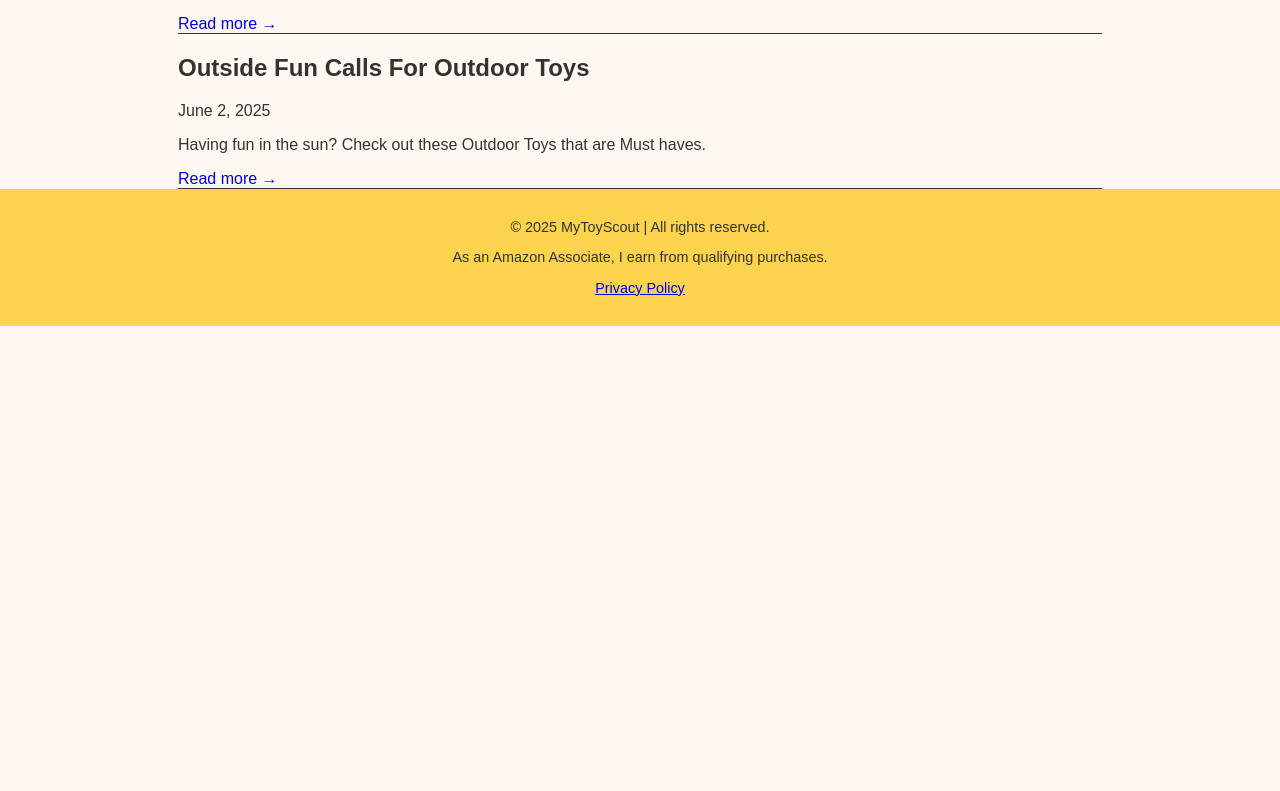
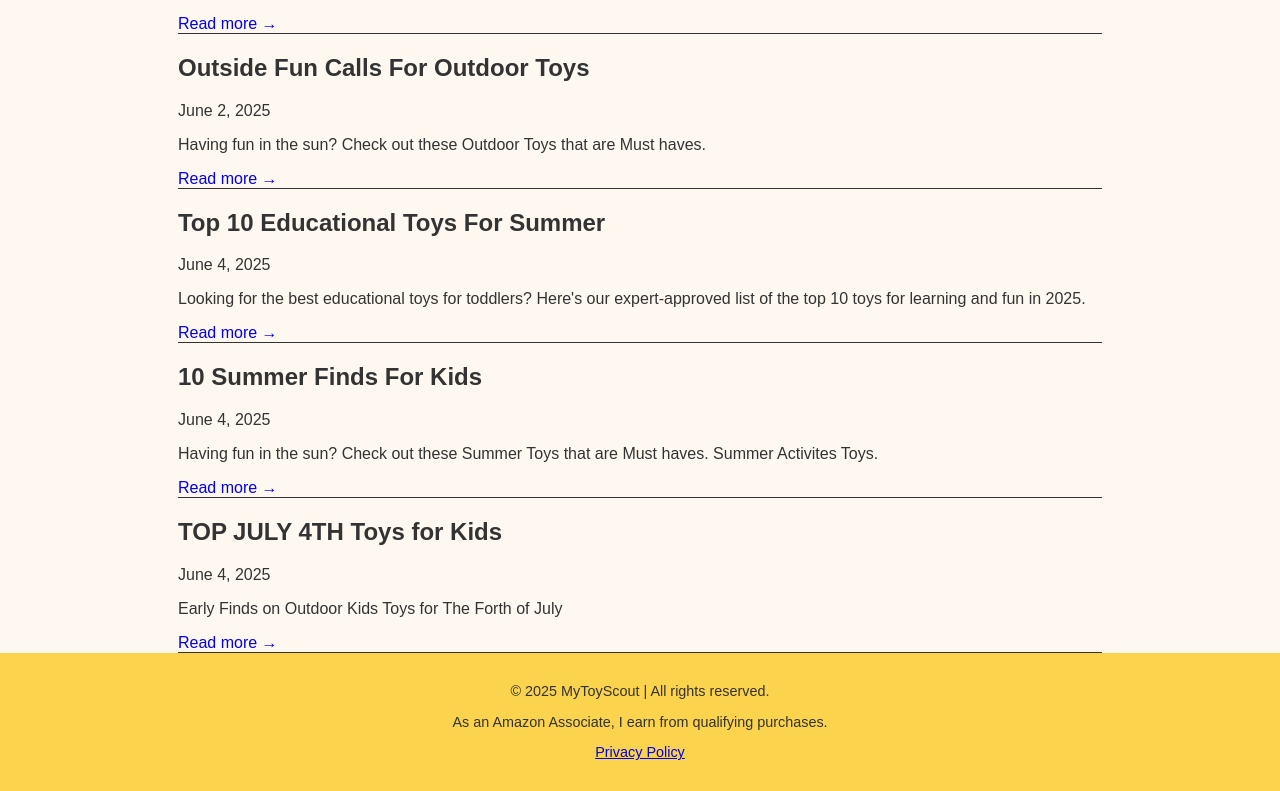
Before and after one commit to Rafael-dano/toy-scout, a React (Vite) app: page /blog in a window 1280 px wide. Shown: the part 578-1369 px from the top of the page. Before the commit the page ends 904 px from the top, so only its background shows below. Built offline with nearby package versions, Linux system fonts and the light colour scheme.

Commit message:
added 3 more blogs

```diff
--- a/src/App.jsx
+++ b/src/App.jsx
@@ -10,6 +10,8 @@ import TopToys2025 from "./blog/TopToys2025"
 import STEMFuture from "./blog/STEMFuture"
 import OutdoorToys from "./blog/OutdoorToys"
 import EducationalToys from "./blog/EducationalToys"
+import SummerFinds from "./blog/SummerFinds"
+import EarlyJuly from "./blog/EarlyJuly4"
 import About from './pages/About';
 import Toys from './pages/Toys';
 
@@ -33,6 +35,8 @@ function App() {
           <Route path="/blog/stem-toys-future" element={<STEMFuture />} />
           <Route path="/blog/outdoor-toys" element={<OutdoorToys />} />
           <Route path="/blog/educational-toys" element={<EducationalToys />} />
+          <Route path="/blog/summer-finds" element={<SummerFinds />} />
+          <Route path="/blog/early-july" element={<EarlyJuly />} />
           <Route path="/about" element={<About />} />
           <Route path="/toys" element={<Toys />} />
         </Routes>
--- a/src/blog/EarlyJuly4.jsx
+++ b/src/blog/EarlyJuly4.jsx
@@ -4,7 +4,7 @@ import { Helmet } from "react-helmet"
 
 // find new products that fit niche then change them out
 
-const EarlyJuly4 = () => {
+const EarlyJuly = () => {
   const products = [
     {
     title: 'ArtCreativity Light Up Magic Ball Toy Wand for Kids',
@@ -105,14 +105,14 @@ return (
         />
          {/* Open Graph / Facebook */}
         <meta property="og:type" content="website" />
-        <meta property="og:url" content="https://mytoyscout.netlify.app/blog/outdoor-toys" />
+        <meta property="og:url" content="https://mytoyscout.netlify.app/blog/early-july" />
         <meta property="og:title" content="TOP JULY 4TH Toys for Kids | My Toy Scout" />
         <meta property="og:description" content="Early Finds on Outdoor Kids Toys for The Forth of July." />
         <meta property="og:image" content="https://mytoyscout.netlify.app/assets/mascot-toys-DUp45_TC.png" />
 
         {/* Twitter Card */}
         <meta name="twitter:card" content="summary_large_image" />
-        <meta name="twitter:url" content="https://mytoyscout.netlify.app/blog/outdoor-toys" />
+        <meta name="twitter:url" content="https://mytoyscout.netlify.app/blog/early-july" />
         <meta name="twitter:title" content="TOP JULY 4TH Toys for Kids | My Toy Scout" />
         <meta name="twitter:description" content="Early Finds on Outdoor Kids Toys for The Forth of July." />
         <meta name="twitter:image" content="https://mytoyscout.netlify.app/assets/mascot-toys-DUp45_TC.png" />
@@ -132,9 +132,9 @@ return (
         "name": "My Toy Scout",
         "logo": {
           "@type": "ImageObject",
-          "url": "https://mytoyscout.netlify.app/blog/outdoor-toys"
+          "url": "https://mytoyscout.netlify.app/blog/early-july"
       },
-      "datePublished": "2025-06-12"
+      "datePublished": "2025-06-4"
     }
           })}
         </script>
@@ -163,4 +163,4 @@ return (
   );
 };
 
-export default EarlyJuly4;
+export default EarlyJuly;
--- a/src/blog/EducationalToys.jsx
+++ b/src/blog/EducationalToys.jsx
@@ -1,7 +1,6 @@
 import React from 'react';
 import { Helmet } from 'react-helmet';
 
-// find new products that fit niche then change them out
 
 const educationalToys = [
   {
@@ -88,14 +87,14 @@ export default function EducationalToys() {
         />
          {/* Open Graph / Facebook */}
          <meta property="og:type" content="website" />
-        <meta property="og:url" content="https://mytoyscout.netlify.app/" />
+        <meta property="og:url" content="https://mytoyscout.netlify.app/educational-toys" />
         <meta property="og:title" content="Top 10 Educational Toys for Summer | My Toy Scout" />
         <meta property="og:description" content="Discover the best educational toys for kids that combine fun and learning. Perfect for developing essential skills." />
         <meta property="og:image" content="https://mytoyscout.netlify.app/assets/mascot-toys-DUp45_TC.png" />
 
         {/* Twitter Card */}
         <meta name="twitter:card" content="summary_large_image" />
-        <meta name="twitter:url" content="https://mytoyscout.netlify.app/" />
+        <meta name="twitter:url" content="https://mytoyscout.netlify.app/educational-toys" />
         <meta name="twitter:title" content="Top 10 Educational Toys for Summer | My Toy Scout" />
         <meta name="twitter:description" content="Discover the best educational toys for kids that combine fun and learning. Perfect for developing essential skills." />
         <meta name="twitter:image" content="https://mytoyscout.netlify.app/assets/mascot-toys-DUp45_TC.png" />
@@ -115,10 +114,10 @@ export default function EducationalToys() {
         "name": "My Toy Scout",
         "logo": {
           "@type": "ImageObject",
-          "url": "https://mytoyscout.netlify.app/"
+          "url": "https://mytoyscout.netlify.app/educational-toys"
         }
       },
-      "datePublished": "2025-06-16"
+      "datePublished": "2025-06-04"
        })}
         </script>
       </Helmet>
--- a/src/blog/SummerFinds.jsx
+++ b/src/blog/SummerFinds.jsx
@@ -98,14 +98,14 @@ return (
         />
          {/* Open Graph / Facebook */}
         <meta property="og:type" content="website" />
-        <meta property="og:url" content="https://mytoyscout.netlify.app/blog/outdoor-toys" />
+        <meta property="og:url" content="https://mytoyscout.netlify.app/blog/summer-finds" />
         <meta property="og:title" content="10 Summer Finds For Kids | My Toy Scout" />
         <meta property="og:description" content="Having fun in the sun? Check out these Summer Toys that are Must haves. Summer Activites Toys." />
         <meta property="og:image" content="https://mytoyscout.netlify.app/assets/mascot-toys-DUp45_TC.png" />
 
         {/* Twitter Card */}
         <meta name="twitter:card" content="summary_large_image" />
-        <meta name="twitter:url" content="https://mytoyscout.netlify.app/blog/outdoor-toys" />
+        <meta name="twitter:url" content="https://mytoyscout.netlify.app/blog/summer-finds" />
         <meta name="twitter:title" content="10 Summer Finds For Kids | My Toy Scout" />
         <meta name="twitter:description" content="Having fun in the sun? Check out these Summer Toys that are Must haves. Summer Activites Toys." />
         <meta name="twitter:image" content="https://mytoyscout.netlify.app/assets/mascot-toys-DUp45_TC.png" />
@@ -125,7 +125,7 @@ return (
         "name": "My Toy Scout",
         "logo": {
           "@type": "ImageObject",
-          "url": "https://mytoyscout.netlify.app/blog/outdoor-toys"
+          "url": "https://mytoyscout.netlify.app/blog/summer-finds"
       },
       "datePublished": "2025-06-02"
     }
--- a/src/pages/Blog.jsx
+++ b/src/pages/Blog.jsx
@@ -29,28 +29,27 @@ const blogPosts = [
     date: "June 2, 2025",
     slug: "/blog/outdoor-toys",
   },
-  //{
-    //id: 4,
-    //title: "Top 10 Educational Toys For Summer",
-    //excerpt: "Looking for the best educational toys for toddlers? Here's our expert-approved list of the top 10 toys for learning and fun in 2025. ",
-    //date: "June 9, 2025",
-    //slug: "/blog/educational-toys", // or another actual article you have
-  //},
-  //{
-    //id: 5,
-    //title: "10 Summer Finds For Kids",
-   // excerpt: "Having fun in the sun? Check out these Summer Toys that are Must haves. Summer Activites Toys.",
-    //date: "June 9, 2025",
-   // slug: "/blog/[change to match with title]", // or another actual article you have
-  //},
-  //{
-    //id: 6,
-    //title: "TOP JULY 4TH Toys for Kids ",
-   // excerpt: "Early Finds on Outdoor Kids Toys for The Forth of July ",
-    //date: "June 12, 2025",
-   // slug: "/blog/outdoor-toys", // or another actual article you have
-   //how do i add another blog and link it to the blog.jsx
-  //},
+  {
+    id: 4,
+    title: "Top 10 Educational Toys For Summer",
+    excerpt: "Looking for the best educational toys for toddlers? Here's our expert-approved list of the top 10 toys for learning and fun in 2025. ",
+    date: "June 4, 2025",
+    slug: "/blog/educational-toys",
+  },
+  {
+    id: 5,
+    title: "10 Summer Finds For Kids",
+    excerpt: "Having fun in the sun? Check out these Summer Toys that are Must haves. Summer Activites Toys.",
+    date: "June 4, 2025",
+    slug: "/blog/summer-finds",
+  },
+  {
+    id: 6,
+    title: "TOP JULY 4TH Toys for Kids ",
+    excerpt: "Early Finds on Outdoor Kids Toys for The Forth of July ",
+    date: "June 4, 2025",
+    slug: "/blog/early-july",
+  },
   //{
     //id: 7,
     //title: "Top 15 Toys for July 4th ",
--- a/src/pages/Home.jsx
+++ b/src/pages/Home.jsx
@@ -125,9 +125,9 @@ export default function Home() {
         <h2 className="text-2xl font-bold mb-4 text-purple-600">Latest Blog Posts</h2>
         <div className="grid grid-cols-1 sm:grid-cols-2 gap-6">
           <div className="p-4 border rounded shadow">
-            <h3 className="text-xl font-semibold">Top STEM Toys for 2025</h3>
-            <p className="text-sm text-gray-500 mb-2">June 1, 2025</p>
-            <p className="text-gray-700 mb-2">Check out the best educational toys for curious young minds...</p>
+            <h3 className="text-xl font-semibold">TOP JULY 4TH Toys for Kids</h3>
+            <p className="text-sm text-gray-500 mb-2">June 4, 2025</p>
+            <p className="text-gray-700 mb-2">Early Finds on Outdoor Kids Toys for The Forth of July.</p>
             <Link to="/blog" className="text-blue-500 hover:underline text-sm">Read More</Link>
           </div>
         </div>
```
Also changed, not shown: src/data/allToyData.js (+5 -5 lines).
